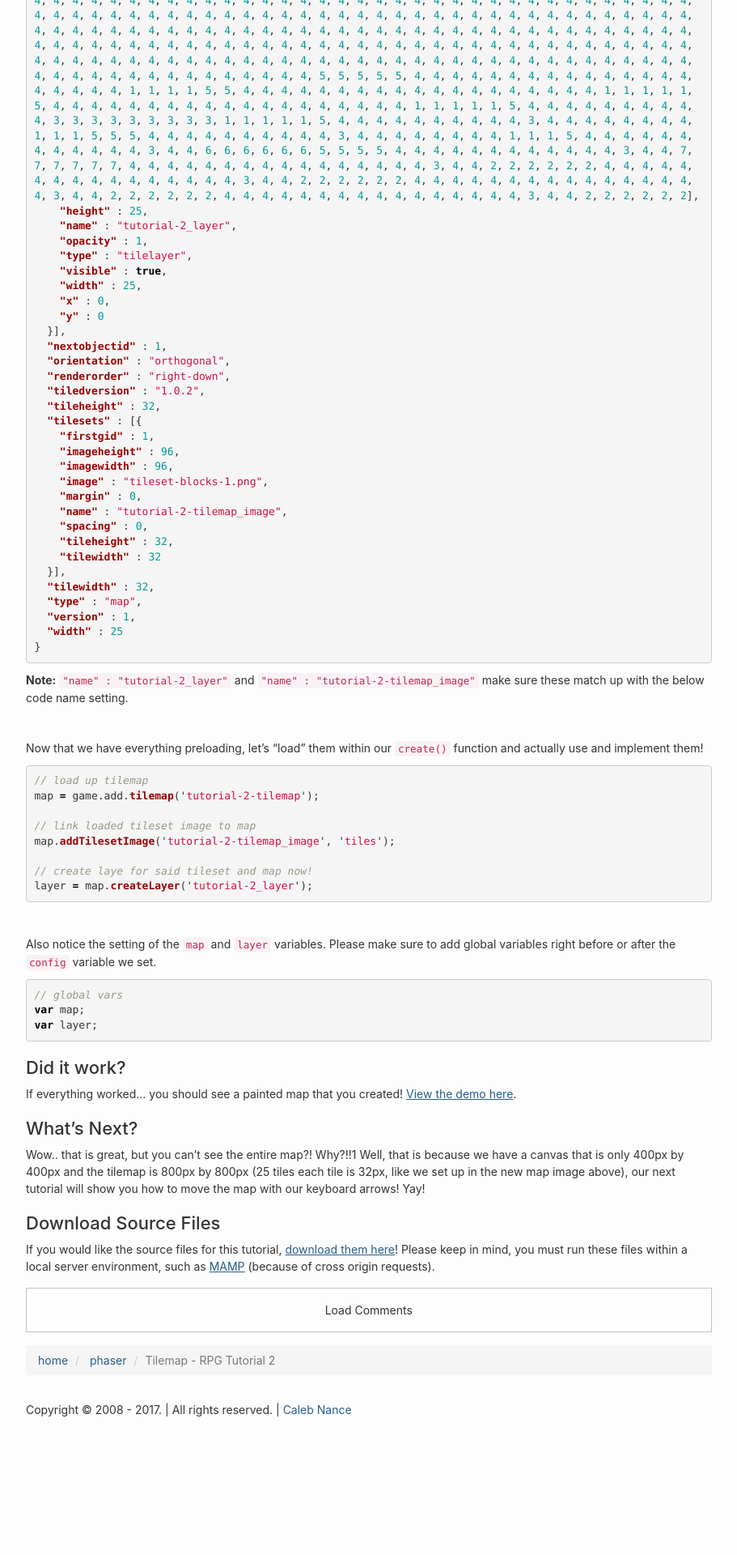
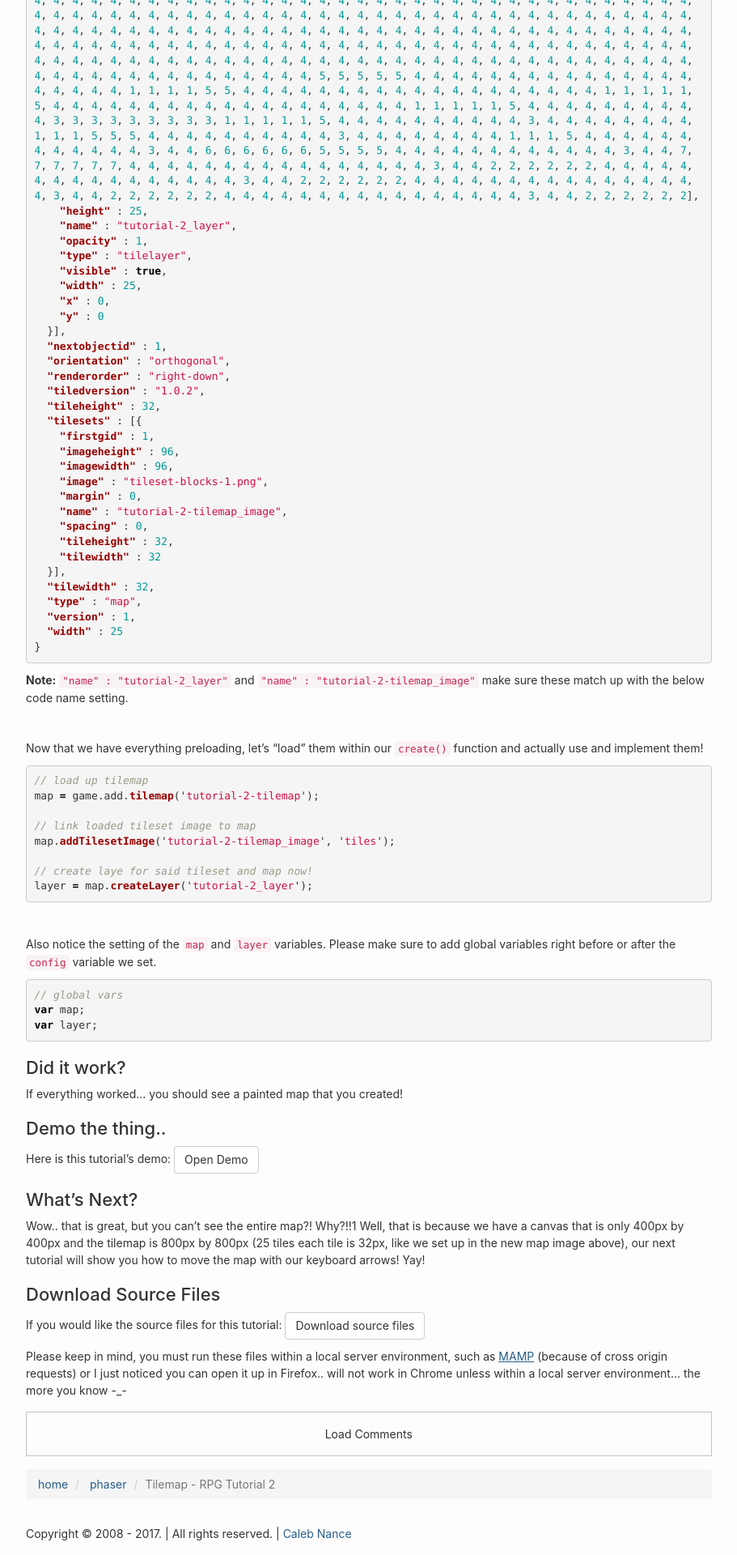
Before and after one commit to calebnance/jekyll_blog-calebnance, a Jekyll site: the page built from _posts/phaser/2017-07-19-tilemap.markdown, in a window 1280 px wide. Shown: the part 2922-4842 px from the top of the page at 81% size, without its empty margins (38-949 px from the left). Built offline with Jekyll 4.4.1, drawn with Linux system fonts in a browser that asks for light colours; before the commit the page ends 4689 px from its top, so only the background shows below that.

Commit message:
styled things a little bit more and will push up now.

```diff
--- a/_posts/phaser/2017-07-14-simple-canvas-start.markdown
+++ b/_posts/phaser/2017-07-14-simple-canvas-start.markdown
@@ -86,7 +86,7 @@
 
 First, if you run this file, what it should produce on screen is a 200px by 200px grey (#787878) canvas block. If you don't see that, open your dev console and make sure everything is connected properly.
 
-Here is this tutorial demoed live: <a href="{{ "/tutorial/phaser/simple-canvas-start.html" | relative_url }}" target="_blank" rel="nofollow">Demo Simple Canvas Start</a>
+Here is this tutorial demoed live: <a href="{{ "/tutorial/phaser/simple-canvas-start.html" | relative_url }}" class="btn btn-default" target="_blank" rel="nofollow">Open Demo</a>
 
 {% highlight javascript %}
 var game = new Phaser.Game(200, 200, Phaser.CANVAS, 'tutorial-1', config);
@@ -94,4 +94,6 @@
 
 Here is a portion of the above js file, this is where we are initiating the <a href="https://phaser.io/docs/2.6.2/Phaser.Game.html" target="_blank" rel="nofollow">game constructor</a> and setting some parameters. The first argument, 200, is the width of the canvas block (in px), the second is the height. Then we tell it to render as Canvas with `Phaser.CANVAS`, then we throw an id on it (tutorial-1), and this tells phaser to inject our game canvas within our div in our html markup: `<div id="tutorial-1"></div>`, acting as a container for our entire game canvas! Next we have the config object which is for state, we will dive more deeply into this in the coming blog posts.
 
-Hopefully all is well! Everything else in the js file should be self explanatory. Next tutorial is tilemapping.
+<br>
+
+Hopefully all is well! Everything else in the js file should be self explanatory. <a href="{{ "/phaser/tilemap.html" | relative_url }}">The next tutorial in this series is tilemapping</a>.
--- a/_posts/phaser/2017-07-19-tilemap.markdown
+++ b/_posts/phaser/2017-07-19-tilemap.markdown
@@ -131,10 +131,15 @@
 {% endhighlight %}
 
 ### Did it work?
-If everything worked... you should see a painted map that you created! <a href="{{ "/tutorial/phaser/tilemap.html" | relative_url }}" target="_blank" rel="noopener">View the demo here</a>.
+If everything worked... you should see a painted map that you created!
+
+### Demo the thing..
+Here is this tutorial's demo: <a href="{{ "/tutorial/phaser/tilemap.html" | relative_url }}" class="btn btn-default" target="_blank" rel="nofollow">Open Demo</a>
 
 ### What's Next?
 Wow.. that is great, but you can't see the entire map?! Why?!!1 Well, that is because we have a canvas that is only 400px by 400px and the tilemap is 800px by 800px (25 tiles each tile is 32px, like we set up in the new map image above), our next tutorial will show you how to move the map with our keyboard arrows! Yay!
 
 ### Download Source Files
-If you would like the source files for this tutorial, <a href="/assets/downloads/phaser/tilemap-tutorial_blog.calebnance.com.zip" download>download them here</a>! Please keep in mind, you must run these files within a local server environment, such as <a href="https://www.mamp.info" target="_blank" rel="noopener">MAMP</a> (because of cross origin requests).
+If you would like the source files for this tutorial: <a href="/assets/downloads/phaser/tilemap-tutorial_blog.calebnance.com.zip" class="btn btn-default" download>Download source files</a>
+
+Please keep in mind, you must run these files within a local server environment, such as <a href="https://www.mamp.info" target="_blank" rel="noopener">MAMP</a> (because of cross origin requests) or I just noticed you can open it up in Firefox.. will not work in Chrome unless within a local server environment... the more you know -_-
--- a/_scss/post.scss
+++ b/_scss/post.scss
@@ -12,6 +12,10 @@
 
   a {
     text-decoration: underline;
+
+    &.btn {
+      text-decoration: none;
+    }
   }
 }
 
```
